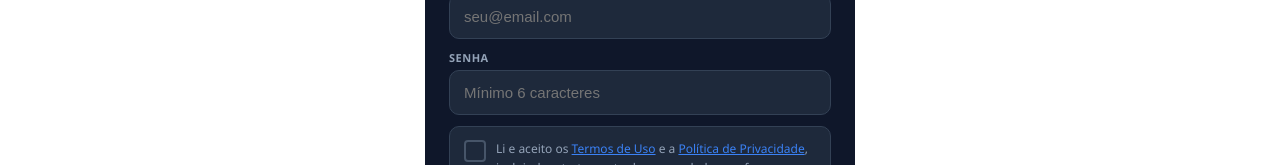
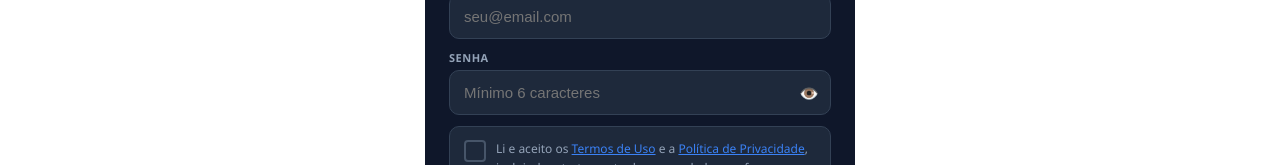
Before and after one commit to noara9311-commits/motorista-app, a React (Vite) app: page / in a window 1280 px wide. Both pictures are taken after a click on the button "Criar conta — 15 dias grátis". Shown: the part 283-448 px from the top of the page. Built offline with nearby package versions, Linux system fonts and the light colour scheme.

Commit message:
Update App.jsx

```diff
--- a/src/App.jsx
+++ b/src/App.jsx
@@ -191,13 +191,15 @@ function AuthScreen({onLogin}){
     catch(e){setErro("Email ou senha incorretos.");}
     setLoad(false);
   }
+  const[showSenha,setShowSenha]=useState(false);
+  const[showSenha2,setShowSenha2]=useState(false);
   const[aceite,setAceite]=useState(false);
   async function handleSignup(){
     if(!nome||!email||!senha)return setErro("Preencha todos os campos.");
     if(senha.length<6)return setErro("Senha mínimo 6 caracteres.");
     if(!aceite)return setErro("Você precisa aceitar os Termos de Uso e a Política de Privacidade.");
     setLoad(true);setErro("");
-    try{await sbAuth("signup",{email,password:senha,data:{nome}});setOk("Conta criada! Confirme seu email e faça login.");setMode("login");}
+    try{await sbAuth("signup",{email,password:senha,data:{nome}});setOk("✅ Conta criada com sucesso! Enviamos um email de confirmação para "+email+". Confirme seu acesso e depois faça login aqui.");setMode("login");}
     catch(e){setErro(e.message);}
     setLoad(false);
   }
@@ -234,7 +236,12 @@ function AuthScreen({onLogin}){
       <div style={{fontSize:22,fontWeight:800,color:"#f8fafc",textAlign:"center",marginBottom:20}}>Entrar</div>
       {ok&&<div style={A.msgOk}>{ok}</div>}{erro&&<div style={A.msgErr}>{erro}</div>}
       <FR l="Email"><input style={A.inp} type="email" placeholder="seu@email.com" value={email} onChange={e=>setEmail(e.target.value)}/></FR>
-      {!reset&&<FR l="Senha"><input style={A.inp} type="password" placeholder="••••••" value={senha} onChange={e=>setSenha(e.target.value)} onKeyDown={e=>e.key==="Enter"&&handleLogin()}/></FR>}
+      {!reset&&<FR l="Senha">
+        <div style={{position:"relative"}}>
+          <input style={{...A.inp,paddingRight:44}} type={showSenha?"text":"password"} placeholder="••••••" value={senha} onChange={e=>setSenha(e.target.value)} onKeyDown={e=>e.key==="Enter"&&handleLogin()}/>
+          <button onClick={()=>setShowSenha(!showSenha)} style={{position:"absolute",right:12,top:"50%",transform:"translateY(-50%)",background:"none",border:"none",color:"#64748b",cursor:"pointer",fontSize:16,padding:0}}>{showSenha?"🙈":"👁️"}</button>
+        </div>
+      </FR>}
       {!reset
         ?<><button style={{...A.btnP,opacity:loading?0.7:1}} onClick={handleLogin} disabled={loading}>{loading?"Entrando...":"Entrar"}</button><div style={{textAlign:"center",fontSize:13,color:"#64748b",cursor:"pointer",marginTop:10}} onClick={()=>{setReset(true);setErro("");}}>Esqueci minha senha</div></>
         :<><div style={{fontSize:13,color:"#94a3b8",marginBottom:12}}>Digite seu email acima e clique enviar.</div><button style={{...A.btnP,opacity:loading?0.7:1}} onClick={handleReset} disabled={loading}>{loading?"Enviando...":"Enviar link de recuperação"}</button><div style={{textAlign:"center",fontSize:13,color:"#64748b",cursor:"pointer",marginTop:10}} onClick={()=>{setReset(false);setErro("");}}>Voltar ao login</div></>
@@ -251,7 +258,12 @@ function AuthScreen({onLogin}){
       {erro&&<div style={A.msgErr}>{erro}</div>}
       <FR l="Seu nome"><input style={A.inp} placeholder="Ex: João Silva" value={nome} onChange={e=>setNome(e.target.value)}/></FR>
       <FR l="Email"><input style={A.inp} type="email" placeholder="seu@email.com" value={email} onChange={e=>setEmail(e.target.value)}/></FR>
-      <FR l="Senha"><input style={A.inp} type="password" placeholder="Mínimo 6 caracteres" value={senha} onChange={e=>setSenha(e.target.value)}/></FR>
+      <FR l="Senha">
+        <div style={{position:"relative"}}>
+          <input style={{...A.inp,paddingRight:44}} type={showSenha2?"text":"password"} placeholder="Mínimo 6 caracteres" value={senha} onChange={e=>setSenha(e.target.value)}/>
+          <button onClick={()=>setShowSenha2(!showSenha2)} style={{position:"absolute",right:12,top:"50%",transform:"translateY(-50%)",background:"none",border:"none",color:"#64748b",cursor:"pointer",fontSize:16,padding:0}}>{showSenha2?"🙈":"👁️"}</button>
+        </div>
+      </FR>
       <div style={{display:"flex",alignItems:"flex-start",gap:10,background:"#1e293b",borderRadius:10,padding:"12px 14px",border:`1.5px solid ${aceite?"#22c55e44":"#334155"}`,marginBottom:14,cursor:"pointer"}} onClick={()=>setAceite(!aceite)}>
         <div style={{width:18,height:18,borderRadius:4,border:`2px solid ${aceite?"#22c55e":"#475569"}`,background:aceite?"#22c55e":"transparent",display:"flex",alignItems:"center",justifyContent:"center",flexShrink:0,marginTop:1}}>
           {aceite&&<span style={{fontSize:11,color:"#000",fontWeight:900}}>✓</span>}
@@ -558,8 +570,8 @@ export default function MotoristaApp(){
       </div>
 
       {acesso.status==="demo"&&acesso.daysLeft<=1&&<div style={{background:"linear-gradient(90deg,#7f1d1d,#991b1b)",padding:"8px 16px",fontSize:12,color:"#fca5a5",textAlign:"center",fontWeight:600}}>⚠️ Último dia do demo! <span style={{textDecoration:"underline",cursor:"pointer"}} onClick={()=>window.open("/","_self")}>Criar conta grátis</span></div>}
-      {acesso.status==="trial"&&acesso.daysLeft<=5&&<div style={{background:"linear-gradient(90deg,#92400e,#78350f)",padding:"8px 16px",fontSize:12,color:"#fcd34d",textAlign:"center",fontWeight:600}}>⚠️ Teste termina em {acesso.daysLeft} dia{acesso.daysLeft!==1?"s":""} · <span style={{textDecoration:"underline",cursor:"pointer"}} onClick={()=>window.open("https://app.cakto.com.br/SEU_LINK_MENSAL","_blank")}>Ver planos a partir de R$9,99/mês</span></div>}
-      {acesso.status==="trial"&&acesso.daysLeft>5&&<div style={{background:"#1e293b",padding:"5px 16px",fontSize:11,color:"#64748b",textAlign:"center",borderBottom:"1px solid #334155"}}>🎁 {acesso.daysLeft} dias de teste restantes · Planos a partir de R$9,99/mês</div>}
+      {acesso.status==="trial"&&acesso.daysLeft<=5&&<div style={{background:"linear-gradient(90deg,#92400e,#78350f)",padding:"8px 16px",fontSize:12,color:"#fcd34d",textAlign:"center",fontWeight:600}}>⚠️ Teste termina em {acesso.daysLeft} dia{acesso.daysLeft!==1?"s":""} · <span style={{textDecoration:"underline",cursor:"pointer"}} onClick={()=>window.open("https://app.cakto.com.br/SEU_LINK_MENSAL","_blank")}>Assinar por R$12,90/mês</span></div>}
+      {acesso.status==="trial"&&acesso.daysLeft>5&&<div style={{background:"#1e293b",padding:"5px 16px",fontSize:11,color:"#64748b",textAlign:"center",borderBottom:"1px solid #334155"}}>🎁 {acesso.daysLeft} dias de teste restantes · Assine por R$12,90/mês</div>}
 
       <div style={S.content}>
 
```
